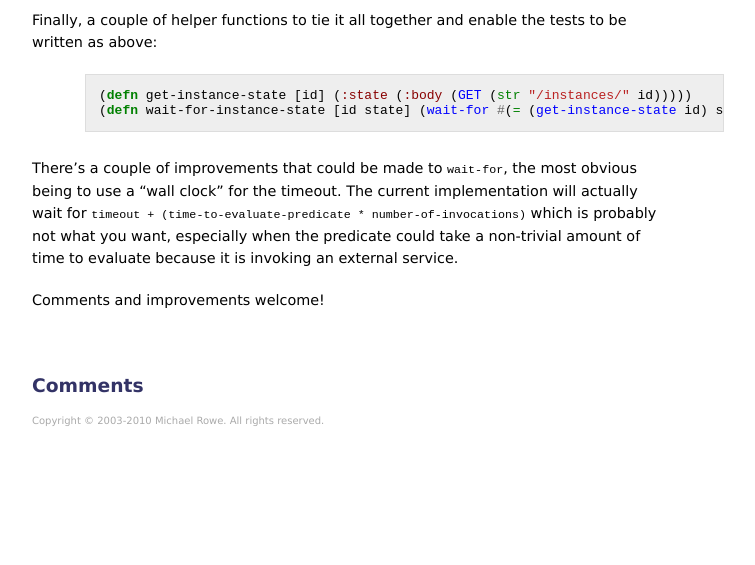
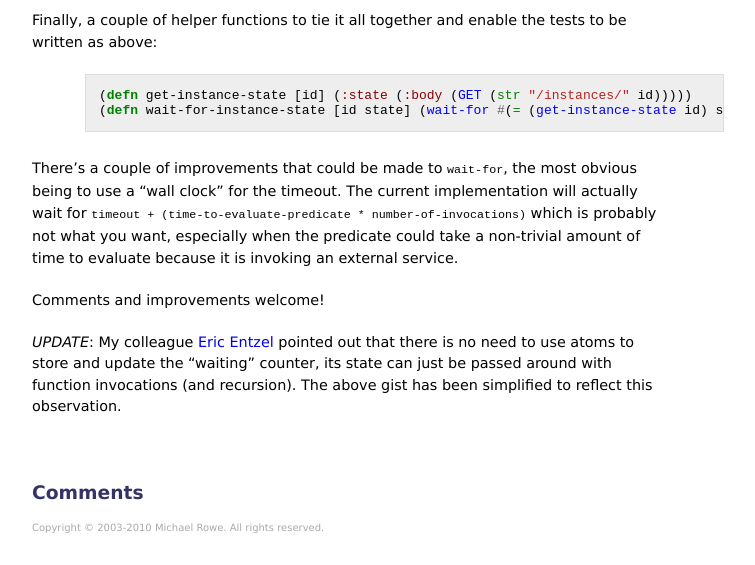
Before and after one commit to mrowe/mikerowecode.com, a Jekyll site: the page built from _posts/2013-02-02-clojure-polling-function.md, in a window 1280 px wide and 900 px high, scrolled down 1217 px, cut to the strip 335-900 px from the top of the window. Shown: the whole strip, without its empty margins (0-755 px from the left). Built offline with Jekyll 4.4.1, drawn with Linux system fonts in a browser that asks for light colours; Markdown is read by kramdown in place of the engine named in the settings; comment, search, counter and statistics services are not loaded; before the commit the page ends 2010 px from its top, so only the background shows below that.

Commit message:
Update with suggestion from Eric.

```diff
--- a/_posts/2013-02-02-clojure-polling-function.md
+++ b/_posts/2013-02-02-clojure-polling-function.md
@@ -75,7 +75,10 @@ There's a couple of improvements that could be made to `wait-for`, the most obvi
 
 Comments and improvements welcome!
 
+_UPDATE_: My colleague [Eric Entzel][] pointed out that there is no need to use atoms to store and update the "waiting" counter, its state can just be passed around with function invocations (and recursion). The above gist has been simplified to reflect this observation.
+
 [AWS]: http://aws.amazon.com/
 [clj-aws-ec2]: https://github.com/mrowe/clj-aws-ec2
 [Chas Emerick]: http://cemerick.com/
 [bandalore]: https://github.com/cemerick/bandalore
+[Eric Entzel]: http://www.ubermac.net
```
